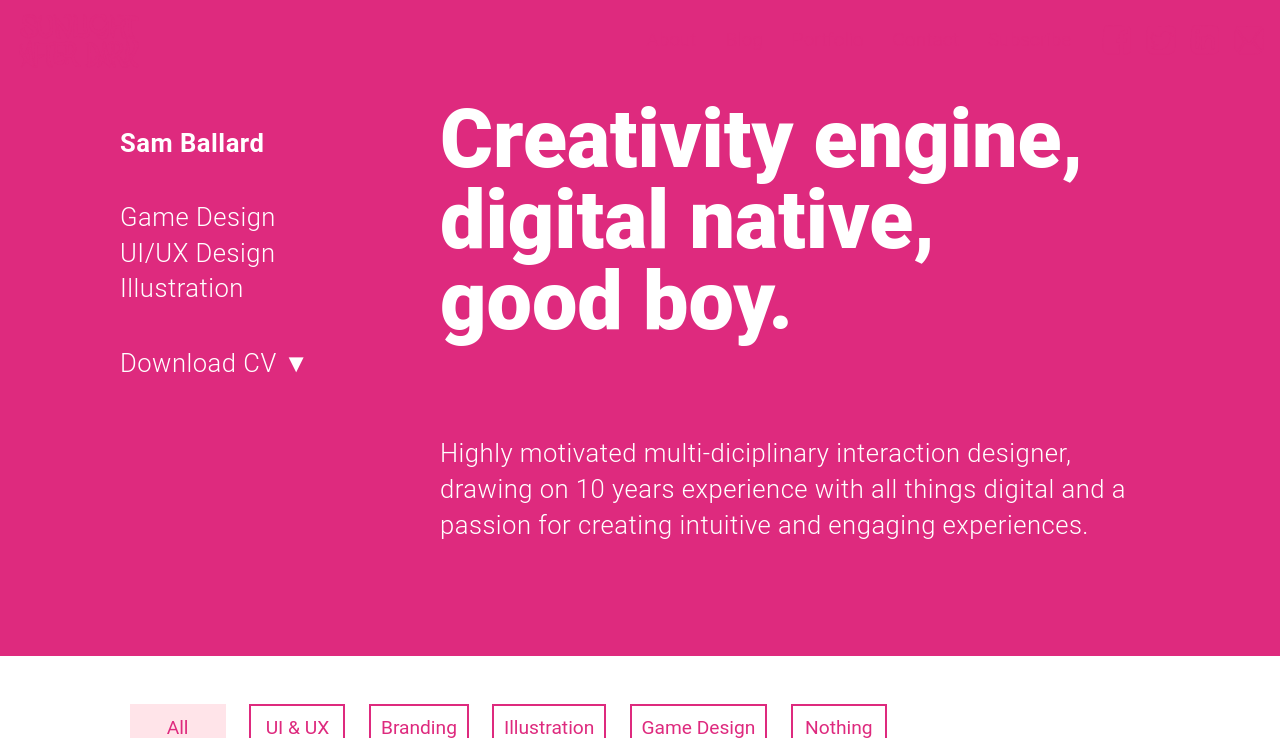
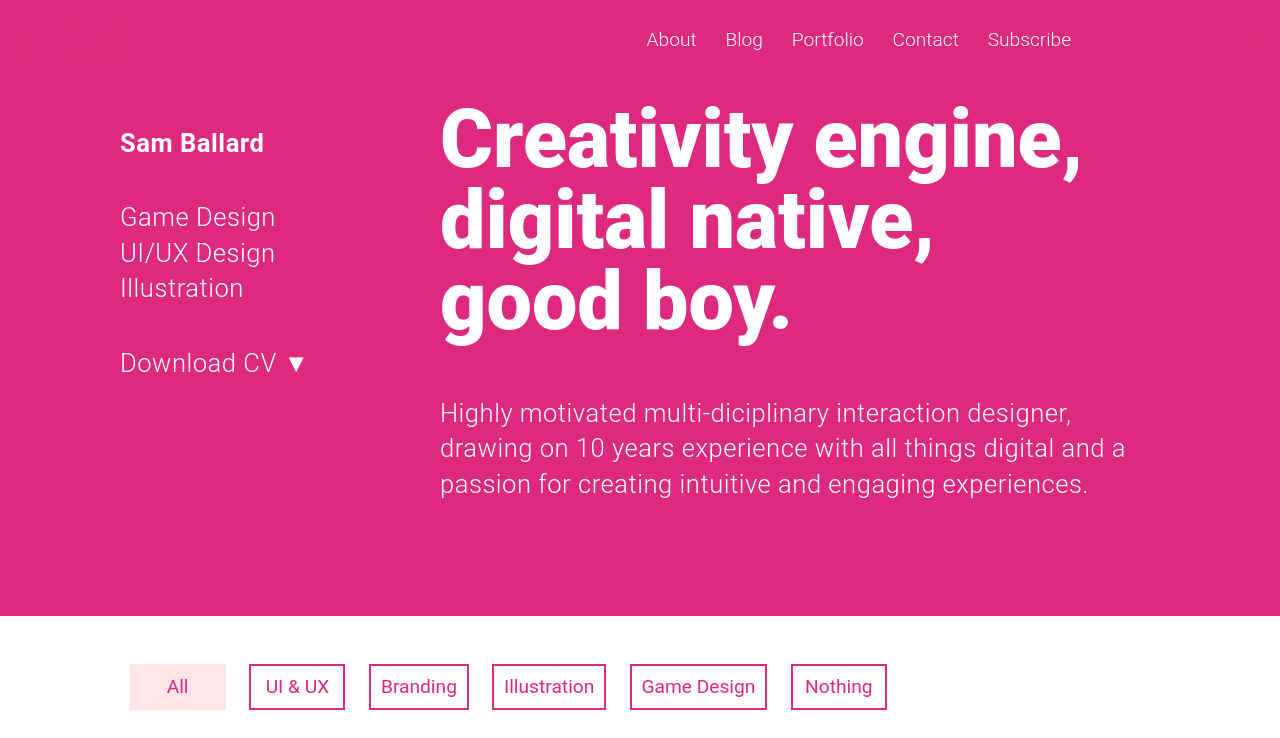
Before and after one commit to BaronBlackmore/SunlightAfterDark, a Jekyll site: the page built from portfolio.html, in a window 1280 px wide. Shown: the top 738 px of the page. Built offline with Jekyll 4.4.1, drawn with Linux system fonts in a browser that asks for light colours; grey boxes are pictures that could not be loaded.

Commit message:
small fixessss 2

```diff
--- a/css/main.css
+++ b/css/main.css
@@ -68,7 +68,7 @@
 		font-weight: 900;
 		color: white;
 		line-height: 1em;
-		padding-bottom: 0.25em;
+		padding-bottom: 0.5em;
 	}
 
 	h2{
@@ -687,30 +687,19 @@ li .content-preview{
 
 #nav{
 	display: flex;
-	/*background-color: #ffe4e9;*/
-
-	/*justify-content: center;*/
 	flex-direction: row;
-	/*padding: 20px;*/
-	/*align-items: center;*/
 	justify-content: space-between;
 	height: 80px;
 	width: 100%;
 	position: absolute;
-
 }
 
 #nav-column{
-	/*position: fixed;*/
-	top: 120px;
-	/*width: 230px;*/
-	/*padding-bottom: 1em;*/
 	display: flex;
 	flex-direction: row;
 	align-items: center;
 	transition: 0.5s;
 	z-index: 5;
-	/*padding:20px;*/
 }
 
 #nav-column p{
--- a/portfolio.html
+++ b/portfolio.html
@@ -4,7 +4,11 @@ layout: default
 ---
 
 <!-- change nav colors -->
-
+<style type="text/css">
+	#nav-column p{
+		color:  white;
+	}
+</style>
 
 
 <div class="portfolio-intro">
@@ -23,7 +27,7 @@ layout: default
 		</h5></a>
 	</div>
 	<div class="portfolio-pitch">
-		<h1 style="padding-bottom:1em">
+		<h1>
 			Creativity engine,<br>
 			digital native,<br>
 			good boy.
```
